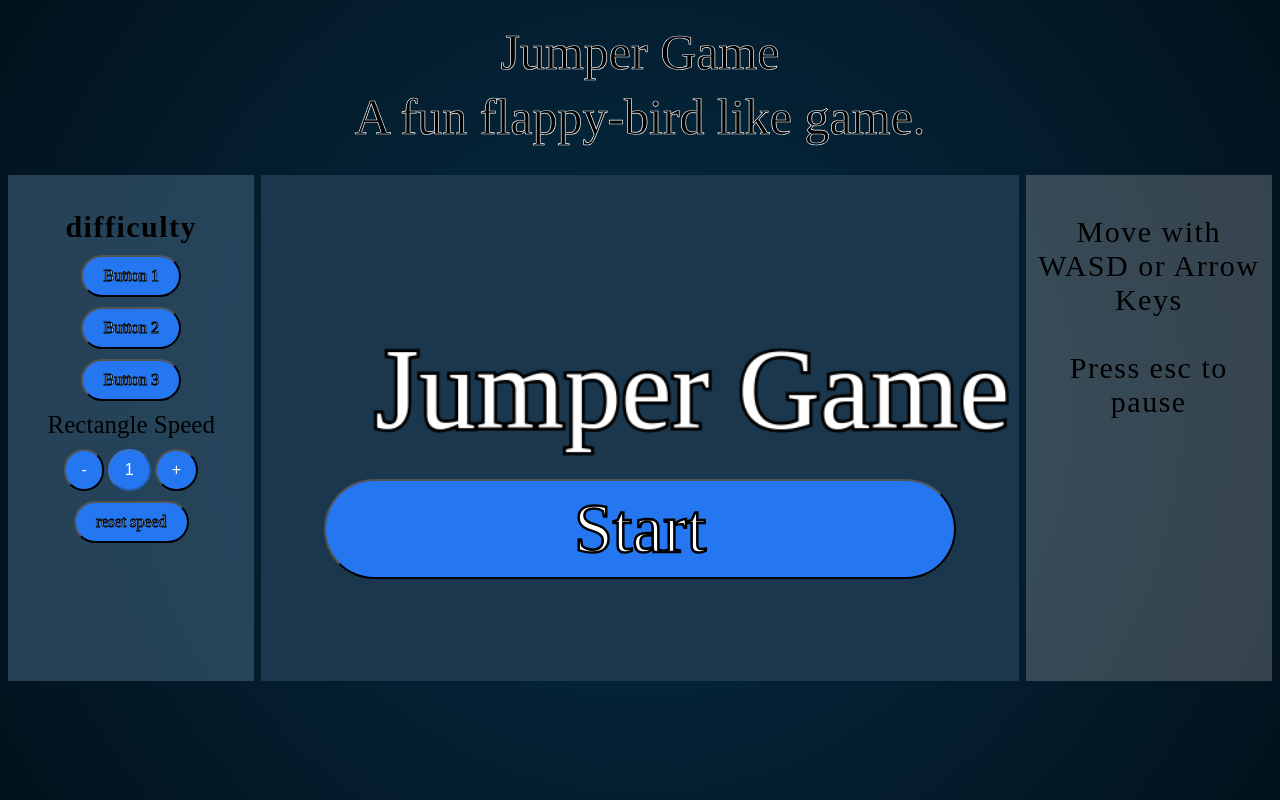
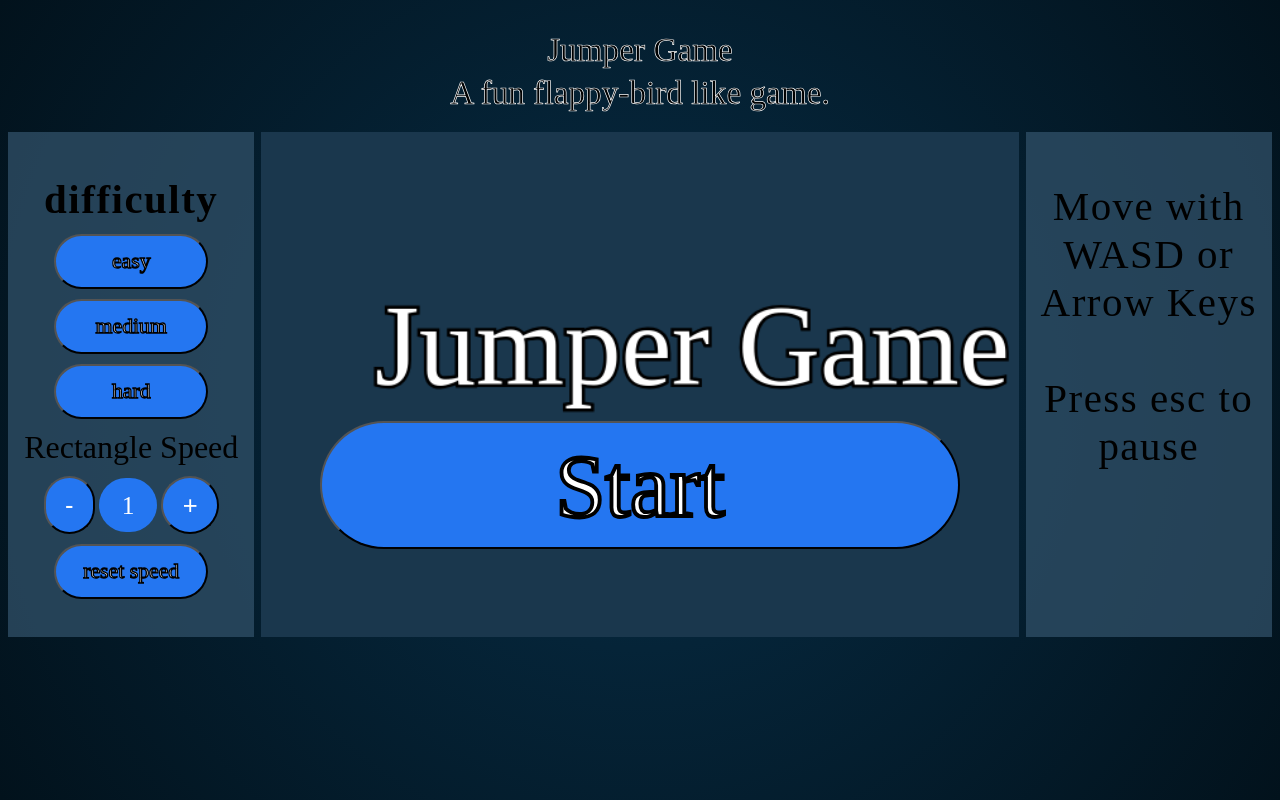
Before and after one commit to AdhamIsHere/Jumper, a plain HTML site: page index.html in a window 1280 px wide. Drawn offline with Linux system fonts and the light colour scheme.

Commit message:
refactor

```diff
--- a/index.html
+++ b/index.html
@@ -15,13 +15,13 @@
     <canvas id="canvas" width="600" height="400" >Not supported</canvas>
     <div class="test" >
         <h2 class="diff" id="difficulty">difficulty</h2>
-        <button class="menu" id="btn1">Button 1</button>
-        <button class="menu" id="btn2">Button 2</button>
-        <button class="menu" id="btn3">Button 3</button>
+        <button class="menu" id="btn1">easy</button>
+        <button class="menu" id="btn2">medium</button>
+        <button class="menu" id="btn3">hard</button>
         <p id="speedInfo">Rectangle Speed</p>
         <div class="speed" >
             <button class="speedBtn" id="minusSpeed">-</button>
-            <button id="recSpeed" type="button" disabled></button>
+            <span id="recSpeed">1</span>
             <button class="speedBtn" id="plusSpeed">+</button>
         </div>
         <button class="menu" id="resetSpeed">reset speed</button>
--- a/script.js
+++ b/script.js
@@ -1,20 +1,52 @@
 window.onload = () => {
-  const btn = document.getElementById("jump");
+  // Canvas and context
   const canvas = document.getElementById("canvas");
   const context = canvas.getContext("2d");
   let canvW = canvas.width;
   let canvH = canvas.height;
+
+  // Ball properties
   let ballR = 30;
   let ballx = 200;
   let bally = canvH / 2 - ballR;
+  let ballSpeed = 30;
+  let gravity = 25;
+
+  // Game state
   let lost = false;
   let stopGame = false;
   let pause = false;
-  let recSpeed = 1;
-  let ballSpeed = 30;
+  let collision = false;
+  let t = Date.now();
+
+  // Coin properties
   const coin = new Image();
   coin.src = "coin.png";
+  let coinr = 50;
+  let coinx = Math.random() * (canvW - coinr);
+  let coiny = Math.random() * (canvH - coinr);
 
+  // Rectangle properties
+  let recx = canvW;
+  let rech = 100;
+  let recw = 50;
+  let recy = 0;
+  let min = 100;
+  let max = 300;
+
+  // Score
+  let score = 0;
+
+  // Speed control
+  let recSpeed = 1;
+
+  // Element references
+  const btn = document.getElementById("jump");
+  const showRecSpeed = document.getElementById("recSpeed");
+  const plusSpeed = document.getElementById("plusSpeed");
+  const minusSpeed = document.getElementById("minusSpeed");
+
+  // Keyboard event handler
   document.onkeydown = function (event) {
     if (!stopGame) {
       if (event.code === "ArrowLeft" || event.code === "KeyA") {
@@ -58,64 +90,51 @@ window.onload = () => {
     }
   };
 
-  let collision = false;
-  let t = Date.now();
-  let coinr =50;
-  let coinx = Math.random() * (canvW - coinr);
-  let coiny = Math.random() * (canvH - coinr);
-  let score = 0;
-  let gravity = 25;
-  let recx = canvW;
-  let rech = 100;
-  let recy = 0;
-  let recw = 50;
-  let min = 100;
-  let max = 300;
+  // Escape key event listener
+  document.addEventListener("keydown", function (event) {
+    if (!lost && event.code === "Escape") {
+      stopGame = !stopGame;
+      pause = !pause;
+      if (!stopGame && !pause) {
+        t = Date.now(); // Reset the time reference
+        draw(); // Resume the game by calling the draw function
+      }
+    }
+  });
 
-  if (!lost) {
-    document.addEventListener("keydown", function (event) {
-      if (event.code === "Escape") {
-        stopGame = !stopGame;
-        pause = !pause;
-        if (!stopGame && !pause) {
-          t = Date.now(); // Reset the time reference
-          draw(); // Resume the game by calling the draw function
-        }
-      }
-    });
-  }
+  // Reset speed button event listener
+  document.getElementById("resetSpeed").onclick = () => {
+    recSpeed = 1;
+    showRecSpeed.textContent = recSpeed;
+  };
 
-  document.getElementById("resetSpeed").onclick=()=>{
-    recSpeed=1;
-    showRecSpeed.textContent=recSpeed;
-  }
+  // Plus speed button event listener
+  plusSpeed.onclick = () => {
+    recSpeed++;
+    showRecSpeed.textContent = recSpeed;
+  };
 
-  var showRecSpeed=document.getElementById("recSpeed");
-  showRecSpeed.textContent=recSpeed;
-  var plusSpeed=document.getElementById("plusSpeed");
-  var minusSpeed=document.getElementById("minusSpeed");
-  plusSpeed.onclick=()=>{
-    recSpeed++;
-    showRecSpeed.textContent=recSpeed;
-  }
-  minusSpeed.onclick=()=>{
-    if(recSpeed>1){
+  // Minus speed button event listener
+  minusSpeed.onclick = () => {
+    if (recSpeed > 1) {
       recSpeed--;
-      showRecSpeed.textContent=recSpeed;
+      showRecSpeed.textContent = recSpeed;
     }
-  }
+  };
 
-
+  // Draw function
   function draw() {
-    showRecSpeed.textContent=recSpeed;
+    showRecSpeed.textContent = recSpeed;
     const timePassed = (Date.now() - t) / 1000;
     t = Date.now();
     const fps = Math.round(1 / timePassed);
     context.clearRect(0, 0, canvW, canvH);
+
     if (bally <= canvH - ballR) {
       gravity += 50 * timePassed;
       bally += gravity * timePassed;
     }
+
     context.beginPath();
     context.arc(ballx, bally, ballR, 0, 2 * Math.PI);
     context.fillStyle = "red";
@@ -160,11 +179,11 @@ window.onload = () => {
       stopGame = true;
       score = 0;
     }
+
     if (bally > canvH - ballR) {
       score = 0;
       lost = true;
       stopGame = true;
-
     }
 
     const distance = Math.sqrt(
@@ -188,7 +207,7 @@ window.onload = () => {
       context.strokeStyle = "black";
       context.lineWidth = 2.5;
       context.fillText("Paused", 200, 210);
-      context.strokeText("Paused", 200, 210) // Toggle the pause state when the Space key is pressed
+      context.strokeText("Paused", 200, 210); // Toggle the pause state when the Space key is pressed
       context.lineWidth = 1;
     } else if (stopGame && (lost || collision)) {
       context.fillStyle = "rgba(0, 0, 0, 0.5)"; // Semi-transparent black
@@ -204,6 +223,7 @@ window.onload = () => {
       context.fillText("Press Space to Try Again", 170, 290);
       context.strokeText("Press Space to Try Again", 170, 290);
       context.lineWidth = 1;
+
       document.addEventListener("keydown", function (event) {
         if (event.code === "Space" && (collision || lost)) {
           resetGame();
@@ -214,9 +234,9 @@ window.onload = () => {
     }
   }
 
-
+  // Reset the game state
   function resetGame() {
-    recSpeed=1;
+    recSpeed = 1;
     ballx = 200;
     bally = canvH / 2 - ballR;
     stopGame = false;
@@ -232,6 +252,7 @@ window.onload = () => {
     coiny = Math.random() * (canvH - 50);
   }
 
+  // Initial text on canvas
   context.font = "90px bangers";
   context.fillStyle = "white";
   context.strokeStyle = "black";
@@ -240,10 +261,13 @@ window.onload = () => {
   context.fillText("Jumper Game", 90, 200);
   context.lineWidth = 1;
 
+  // Button click event
   btn.onclick = function () {
     btn.style.display = "none";
     context.clearRect(0, 0, canvas.width, canvas.height);
     resetGame();
     draw();
   };
+
+
 };
--- a/sheet.css
+++ b/sheet.css
@@ -7,15 +7,15 @@ body {
   background-color: #2476f1;
   color: rgb(255, 255, 255);
   border-radius: 700px;
-  width: 50%;
-  height: 100;
+  width: 50vw;
+  height: 10vw;
   position: absolute;
   top: 70%;
   left: 50%;
   transform: translate(-50%, -50%);
   font-family: bangers;
-  font-size: 70;
-  -webkit-text-stroke: 2.5px rgb(0, 0, 0);
+  font-size: 7vw;
+  -webkit-text-stroke: 0.3vw rgb(0, 0, 0);
 }
 #jump:hover {
   background-color: #013e99;
@@ -47,7 +47,7 @@ canvas {
 .banger {
   text-align: center;
   font-family: bangers;
-  font-size: 50;
+  font-size: 2.6vw;
   line-height: 0.3;
   -webkit-text-stroke: 0.7px rgb(255, 255, 255);
 }
@@ -58,12 +58,13 @@ canvas {
 .menu {
   background-color: #2476f1;
   font-family: bangers;
-  font-size: medium;
-  -webkit-text-stroke: 0.9px rgb(0, 0, 0);
+  font-size: 1.7vw;
+  -webkit-text-stroke: 0.1vw rgb(0, 0, 0);
   color: white;
-  padding: 10px 20px;
-  border-radius: 50px;
-  margin-bottom: 10px; /* Add spacing between buttons */
+  padding: 1vw 2vw;
+  border-radius: 50vw;
+  width: 12vw;
+  margin-bottom: 0.8vw; /* Add spacing between buttons */
 }
 
 .menu:hover {
@@ -72,7 +73,7 @@ canvas {
 
 .diff {
   font-family: bangers;
-  font-size: 30;
+  font-size: 3.2vw;
   padding: 10;
   -webkit-text-stroke: 0px rgb(255, 255, 255);
   text-align: center;
@@ -85,7 +86,7 @@ canvas {
   height: 100%;
   width: 19.5%;
   right: 0;
-  background-color: #d3d3d33f;
+  background-color: #315169be;
   display: flex;
   flex-direction: column; /* Set the direction to vertical */
   align-items: center; /* Align items to the center horizontally */
@@ -98,10 +99,10 @@ canvas {
 }
 .speedBtn {
   background-color: #2476f1;
-  font-size: medium;
+  font-size: 2vw;
   color: white;
-  padding: 10px 15px;
-  border-radius: 50px;
+  padding: 1vw 1.5vw;
+  border-radius: 50vw;
 }
 .speedBtn:hover {
   background-color: #002b6b;
@@ -109,10 +110,11 @@ canvas {
 
 #recSpeed {
   background-color: #2476f1;
-  font-size: medium;
+  font-size: 2vw;
+  font-family: bangers;
   color: white;
-  padding: 10px 15px;
-  border-radius: 50px;
+  padding: 1vw 1.8vw;
+  border-radius: 5vw;
 }
 #btn3 {
   margin-bottom: -10;
@@ -125,12 +127,11 @@ canvas {
 
 #speedInfo{
   font-family: bangers;
-  font-size: 25;
+  font-size: 2.5vw;
   margin-bottom: 10;
   margin-top: 20;
 }
 
 #difficulty{
   margin-bottom: 1;
-
 }
```
